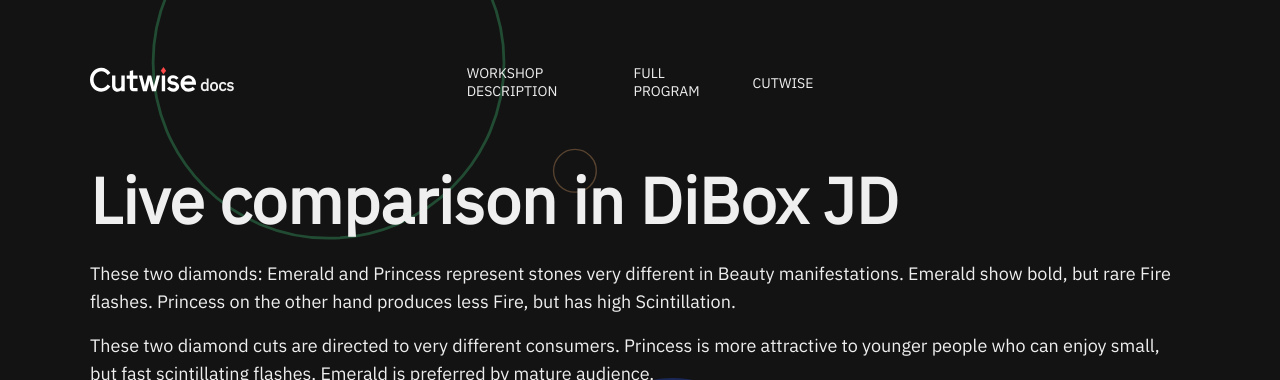
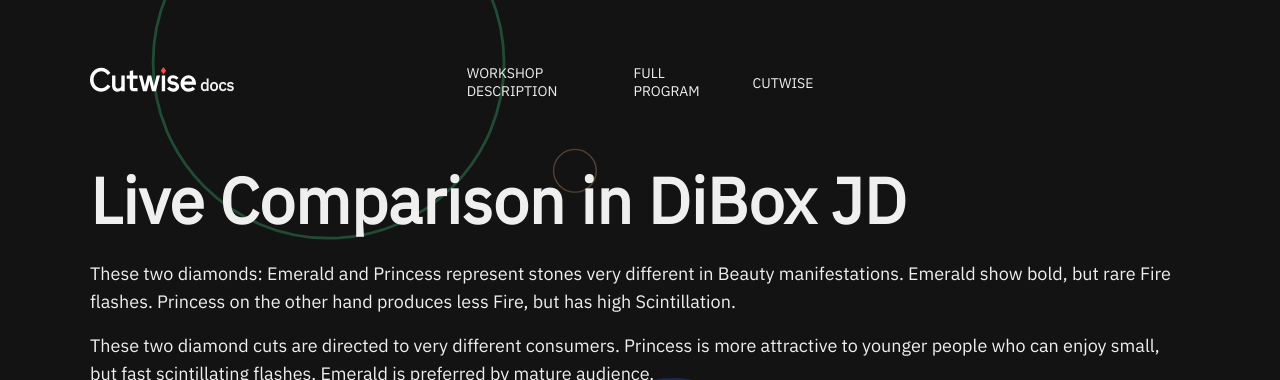
Before and after one commit to lutskanu/cutwise-docs, a Jekyll site: the page built from _posts/2020-01-06-dibox-jd.md, in a window 1280 px wide and 900 px high, cut to the strip 0-380 px from the top of the window. Built offline with Jekyll 4.4.1, drawn with Linux system fonts in a browser that asks for light colours; nearby versions of some CDN libraries.

Commit message:
'pageindex-1'

```diff
--- a/_posts/2020-01-06-dibox-jd.md
+++ b/_posts/2020-01-06-dibox-jd.md
@@ -1,5 +1,5 @@
 ---
-title: Live comparison in DiBox JD
+title: Live Comparison in DiBox JD
 date: 2020-01-06 00:00:00
 description: Live comparison of two stones - Emerald and Princess, Rounds 6 mm and 2 mm
 
```
Also changed, not shown: _posts/2020-01-02-styles-and-shapes.md (+1 -1 lines).
